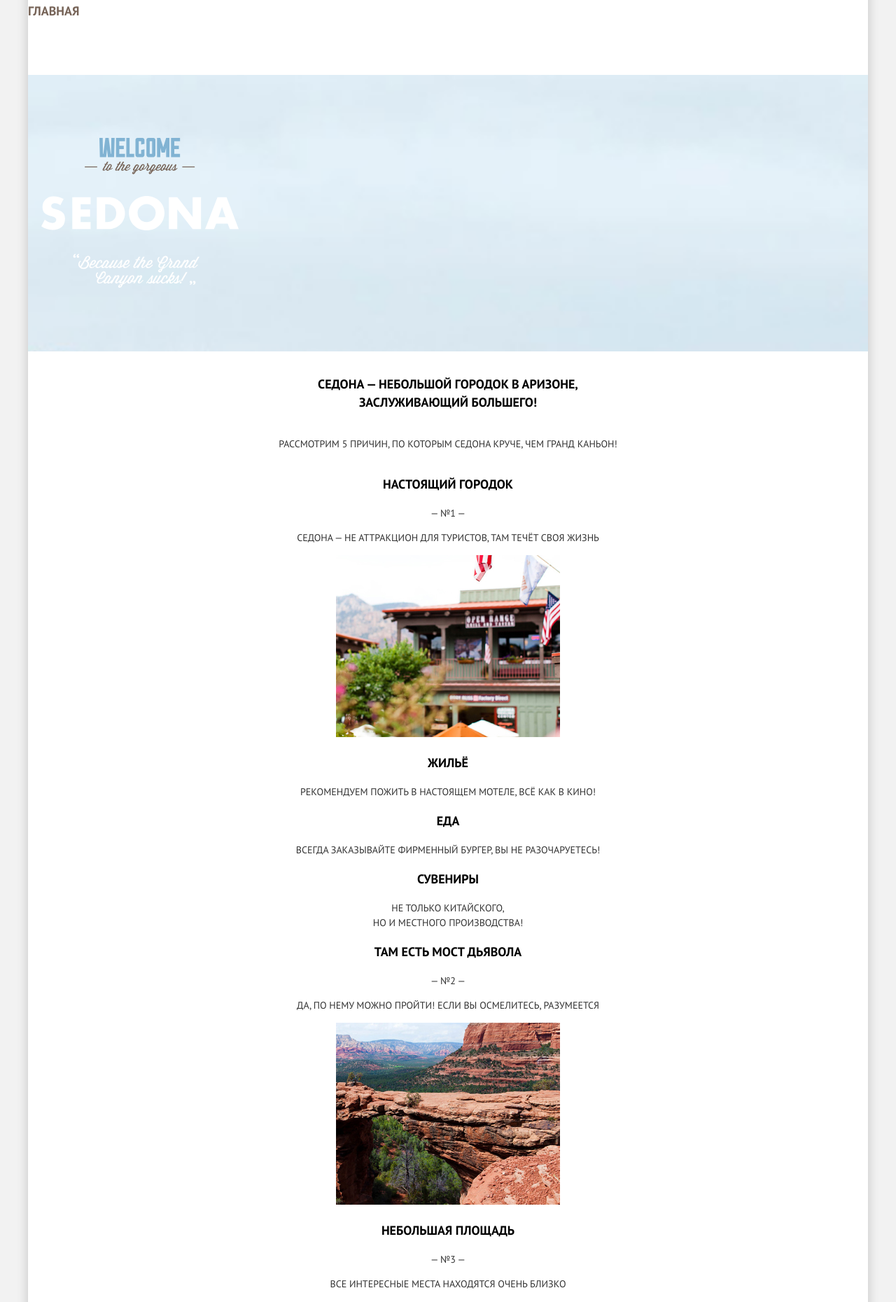
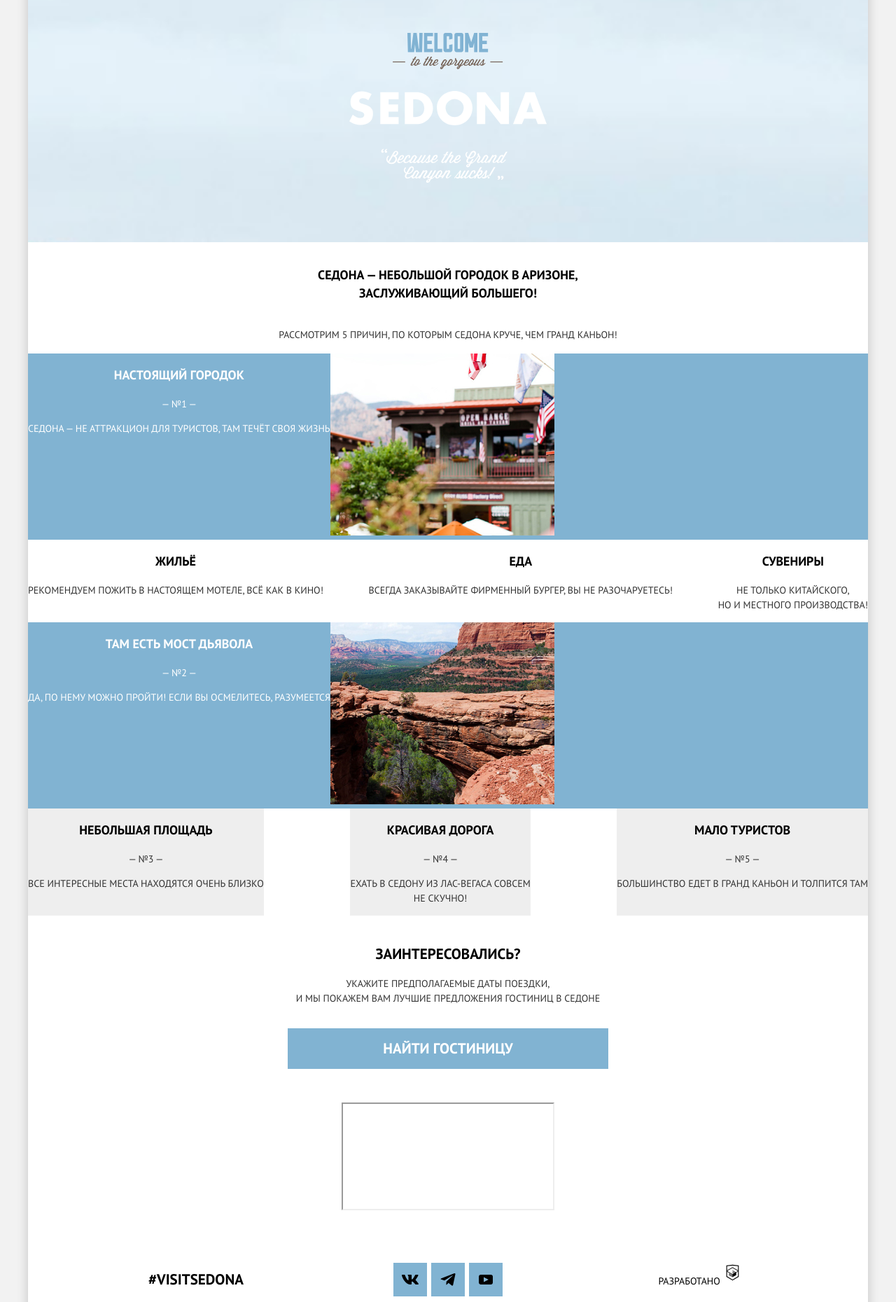
Before and after one commit to htmlacademy-adaptive/2059137-sedona-28, a plain HTML site: page source/index.html in a window 1280 px wide. Shown: the part 99-1959 px from the top of the page at 70% size. Drawn offline with nearby package versions, Linux system fonts and the light colour scheme; files that its build step writes are made by us from their sources; grey boxes are pictures that could not be loaded.

Commit message:
Адаптивные сетки

```diff
--- a/source/index.html
+++ b/source/index.html
@@ -62,7 +62,7 @@
               </div>
             </div>
 
-            <ul class="advantages__services list-reset">
+            <ul class="advantages__list advantages__services list-reset">
               <li class="advantages__services-item advantages__services-item--accommodation">
                 <h3 class="advantages__title">Жильё</h3>
                 <p class="advantages__text">Рекомендуем пожить в настоящем мотеле, всё как в кино!</p>
--- a/source/sass/base/button.scss
+++ b/source/sass/base/button.scss
@@ -16,4 +16,8 @@
   background-color: #81b3d2;
   border: none;
   cursor: pointer;
+
+  @media (min-width: 768px) {
+    width: 458px;
+  }
 }
--- a/source/sass/blocks/advantages.scss
+++ b/source/sass/blocks/advantages.scss
@@ -1,6 +1,53 @@
 .advantages {
+  min-width: 320px;
   text-align: center;
   text-transform: uppercase;
+}
+
+.advantages__list {
+  text-align: center;
+
+  @media (min-width: 768px) {
+    display: flex;
+    flex-wrap: wrap;
+    justify-content: space-between;
+
+    .advantages__container {
+      display: flex;
+    }
+  }
+}
+
+.advantages__item {
+  background-color: #eeeeee;
+}
+
+.advantages__item--full {
+  background-color: #81b3d2;
+
+  @media (min-width: 768px) {
+    width: 100%;
+  }
+}
+
+.advantages__item--full .advantages__title {
+  color: #ffffff;
+}
+
+.advantages__item--full .advantages__text {
+  color: #ffffff;
+}
+
+.advantages__services {
+  background-color: #ffffff;
+}
+
+.advantages__services .advantages__title {
+  color: #000000;
+}
+
+.advantages__services .advantages__text {
+  color: #333333;
 }
 
 .advantages__title {
--- a/source/sass/blocks/footer.scss
+++ b/source/sass/blocks/footer.scss
@@ -1,8 +1,19 @@
 .footer {
+  padding: 33px 18px;
   text-align: center;
+
+  @media (min-width: 768px) {
+    padding: 36px 60px;
+    display: grid;
+    grid-template-columns: repeat(3, 1fr);
+    justify-content: space-evenly;
+    align-items: baseline;
+  }
 }
 
 .footer__hashtag {
+  margin-bottom: 30px;
+
   font-size: 21px;
   line-height: 26px;
   font-weight: 700;
@@ -12,6 +23,8 @@
 }
 
 .footer__developer {
+  margin-top: 30px;
+
   color: #000000;
   text-transform: uppercase;
   text-decoration: none;
--- a/source/sass/blocks/form.scss
+++ b/source/sass/blocks/form.scss
@@ -42,3 +42,11 @@
 
   text-transform: uppercase;
 }
+
+.form__wrapper {
+  @media (min-width: 768px) {
+    display: grid;
+    grid-template-columns: 295px 295px;
+    gap: 58px;
+  }
+}
--- a/source/sass/blocks/gallery.scss
+++ b/source/sass/blocks/gallery.scss
@@ -12,3 +12,10 @@
   color: #000000;
   text-transform: uppercase;
 }
+
+.gallery__list {
+  @media (min-width: 768px) {
+    display: grid;
+    grid-template-columns: repeat(2, 1fr);
+  }
+}
--- a/source/sass/blocks/intro.scss
+++ b/source/sass/blocks/intro.scss
@@ -1,11 +1,13 @@
 .intro__background {
   position: relative;
   padding: 90px 19px 85px;
+  text-align: center;
   color: #ffffff;
   background-color: #94989b;
   background-image: url("../img/intro-background.jpg");
   background-repeat: no-repeat;
   background-size: cover;
+  max-height: 389px;
 }
 
 .intro__description {
--- a/source/sass/blocks/map.scss
+++ b/source/sass/blocks/map.scss
@@ -1 +1,3 @@
-// пока не нашла применения
+.map {
+  text-align: center;
+}
--- a/source/sass/blocks/navigation.scss
+++ b/source/sass/blocks/navigation.scss
@@ -1,3 +1,17 @@
+.navigation { //применила свойство для navigation--open, чтобы было видно текст навигации
+  background-color: #81b3d2;
+}
+
+.navigation__logo {
+  position: absolute;
+  z-index: 1;
+
+  display: block;
+  width: 185px;
+  height: 96px;
+  margin-bottom: -40px;
+}
+
 .navigation__link {
   display: inline-block;
 
@@ -6,10 +20,61 @@
   line-height: 26px;
   vertical-align: baseline;
   color: #ffffff;
+  text-align: center;
   text-transform: uppercase;
   text-decoration: none;
 }
 
-.navigation__link--current {
-  color: #766357;
+@media (min-width: 768px) {
+  .navigation {
+    display: grid;
+    grid-template-columns: auto auto auto auto;
+    align-items: center;
+
+    background-color: #ffffff;
+  }
+
+  .navigation__toggle {
+    display: none;
+  }
+
+  .navigation__list {
+    display: flex;
+    justify-content: space-between;
+    width: 708px;
+    margin: 0 auto;
+  }
+
+  .navigation__link {
+    padding: 18px 20px 17px;
+    font-size: 14px;
+    line-height: 21px;
+    color: #000000;
+  }
+
+  .navigation__link--current {
+    color: #766357;
+  }
 }
+
+@media (min-width: 1200px) {
+
+
+  .navigation__list {
+    display: flex;
+    justify-content: space-between;
+    width: 1070px;
+    margin: 0 auto;
+  }
+
+  .navigation__link {
+    padding: 18px 20px 17px;
+    font-size: 14px;
+    line-height: 21px;
+    color: #000000;
+  }
+
+  .navigation__link--current {
+    color: #766357;
+  }
+}
--- a/source/sass/blocks/socials.scss
+++ b/source/sass/blocks/socials.scss
@@ -1,14 +1,14 @@
-.social {
+.socials {
   display: flex;
-  flex-wrap: wrap;
+  flex-wrap: nowrap;
   justify-content: center;
 }
 
-.social__item:not(:last-child) {
+.socials__item:not(:last-child) {
   margin-right: 6px;
 }
 
-.social__link {
+.socials__link {
   display: flex;
   justify-content: center;
   align-items: center;
```
